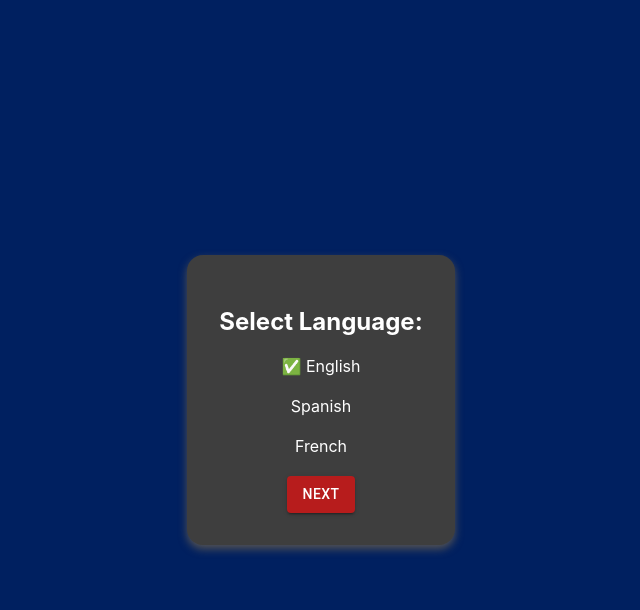
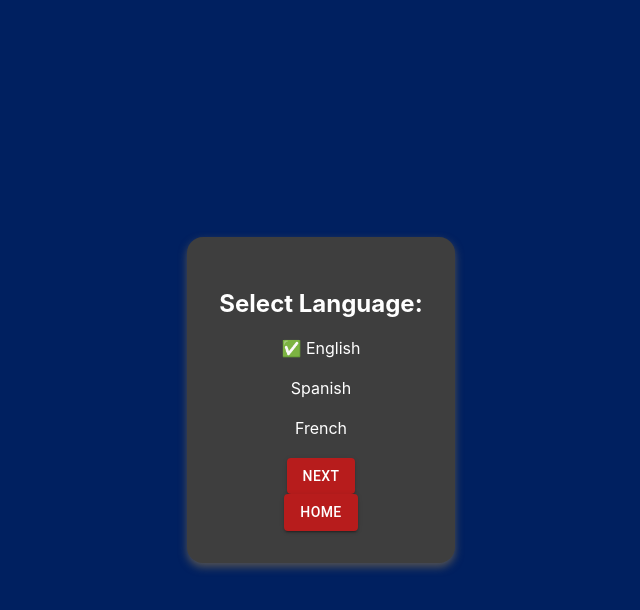
Before and after one commit to ronKovler/SleepMedic, a React (Create React App) app in the folder sleepmedic/: page / in a window 1280 px wide. Both pictures are taken after a click on the button "GET STARTED". Shown: the top 610 px of the page, without its empty margins (319-959 px from the left). Built offline with nearby package versions, Linux system fonts and the light colour scheme; what react-auth-kit would draw is missing.

Commit message:
Icon Packages

```diff
--- a/sleepmedic/package.json
+++ b/sleepmedic/package.json
@@ -5,6 +5,7 @@
   "dependencies": {
     "@emotion/react": "^11.11.1",
     "@emotion/styled": "^11.11.0",
+    "@mui/icons-material": "^5.11.16",
     "@mui/material": "^5.13.5",
     "@mui/styled-engine-sc": "^5.12.0",
     "@testing-library/jest-dom": "^5.16.5",
--- a/sleepmedic/src/App.js
+++ b/sleepmedic/src/App.js
@@ -4,6 +4,7 @@ import {Routes, Route } from 'react-router-dom';
 import LoginPage from './Components/LoginPage'
 import CreateAccount from './Components/CreatePage';
 import Welcome from './Components/Welcome'
+import Home from './Components/home/Home'
 import { createTheme, colors, ThemeProvider } from '@mui/material';
 import React from 'react';
 
@@ -14,6 +15,7 @@ function App() {
           <Route path="/" element={<Welcome />} />
           <Route path="/login" element={<LoginPage/>} />
           <Route path="/createaccount" element={<CreateAccount/>} />
+          <Route path="/home" element={<Home/>} />
         </Routes>
       </div>
   );
--- a/sleepmedic/src/Components/Welcome.js
+++ b/sleepmedic/src/Components/Welcome.js
@@ -59,6 +59,7 @@ function Welcome() {
             </div>
             <br/>
             <Button variant="contained" color="primary" onClick={(e) => navigate("/login")}>Next</Button>
+            <Button variant="contained" color="primary" onClick={(e) => navigate("/home")}>Home</Button>
           </div>
         </div>
       )}
```
Also changed, not shown: 1 other file (tests, documents, lock files or other folders).
